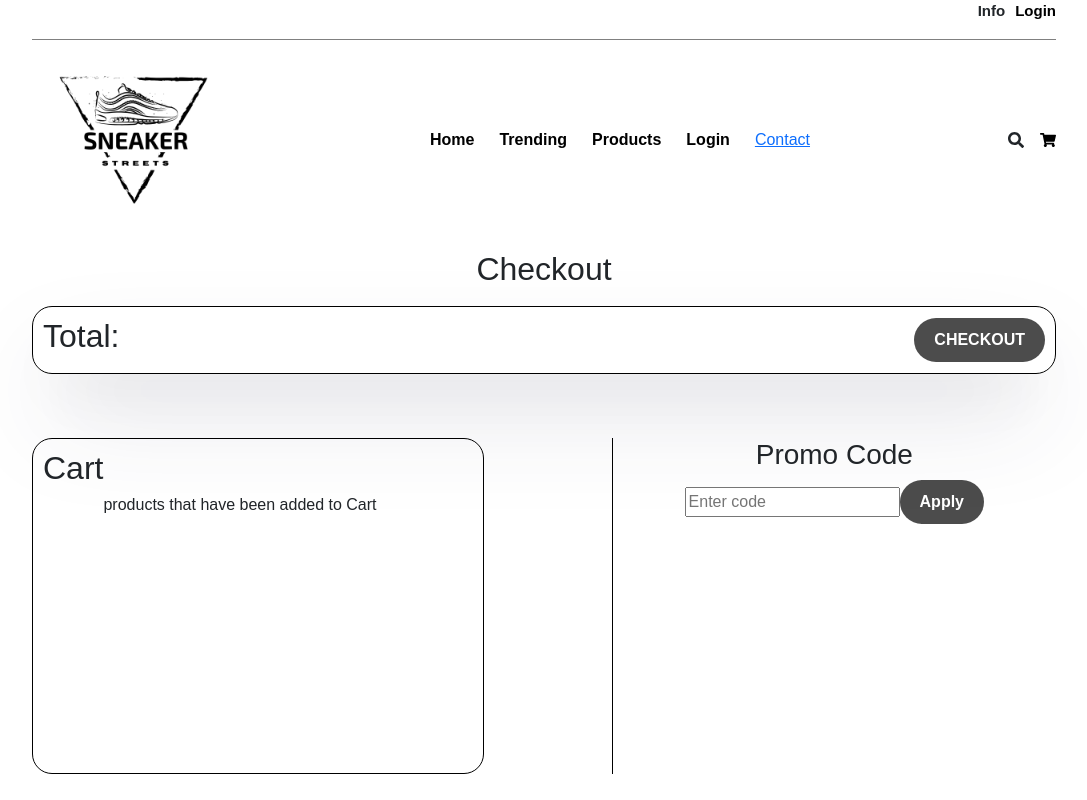
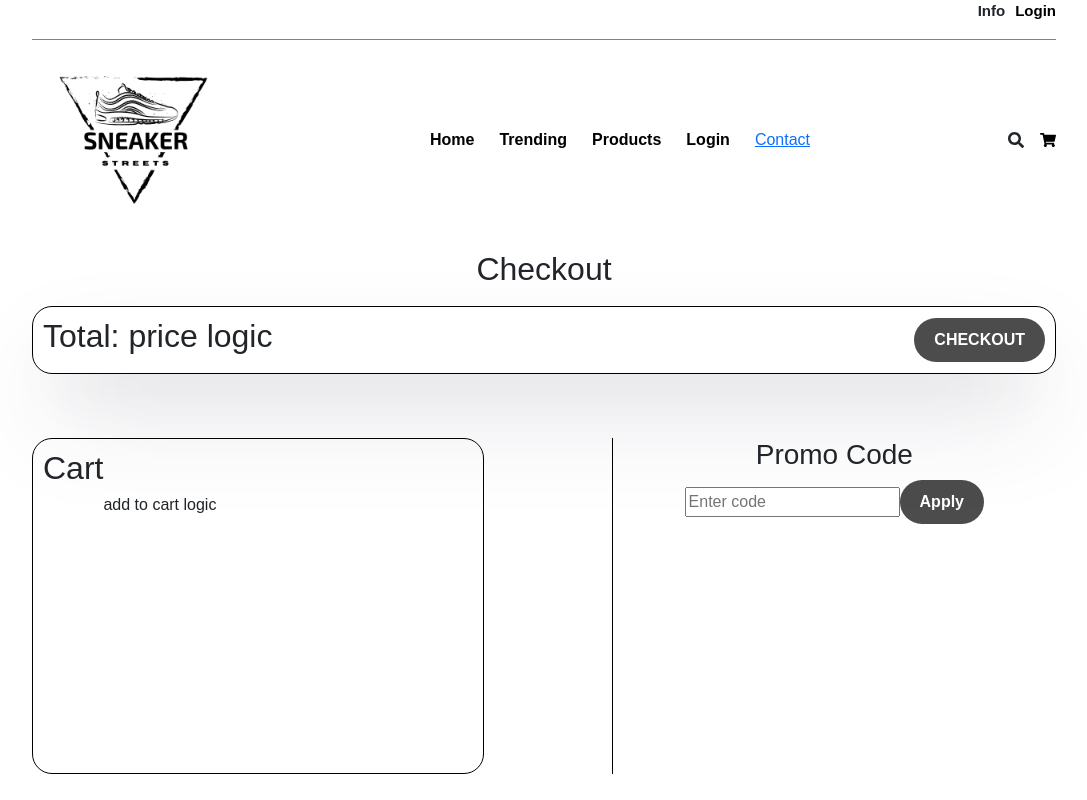
Before and after one commit to smntsng/SneakerStreets, a React (Vite) app: page /Checkout in a window 1280 px wide. Shown: the top 800 px of the page, without its empty margins (96-1183 px from the left). Built offline with nearby package versions, Linux system fonts and the light colour scheme.

Commit message:
updated checkout page

```diff
--- a/src/components/CartSummary/Cart.jsx
+++ b/src/components/CartSummary/Cart.jsx
@@ -9,7 +9,7 @@ const Cart = () => {
 
         <div className='total'>
         <h2>
-            Total:
+            Total: price logic
             {/* need to add price logic here */}
         </h2>
 
@@ -24,7 +24,7 @@ const Cart = () => {
         </h2>
 
         <div className='products'>
-            products that have been added to Cart
+            add to cart logic
             {/* atc logic */}
         </div>
         </div>
```
